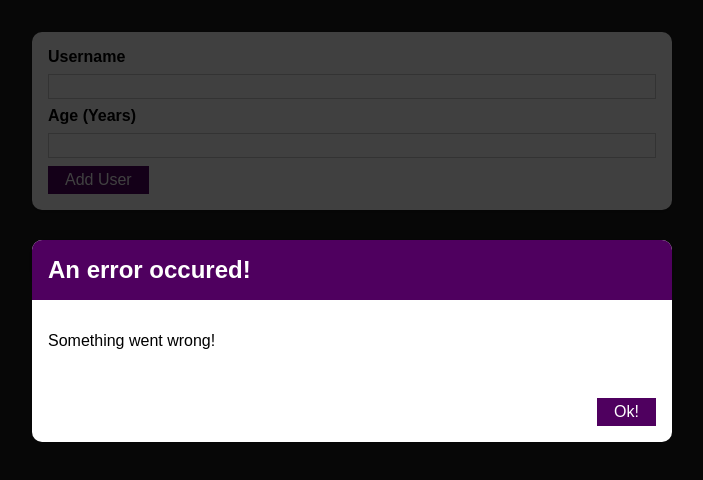
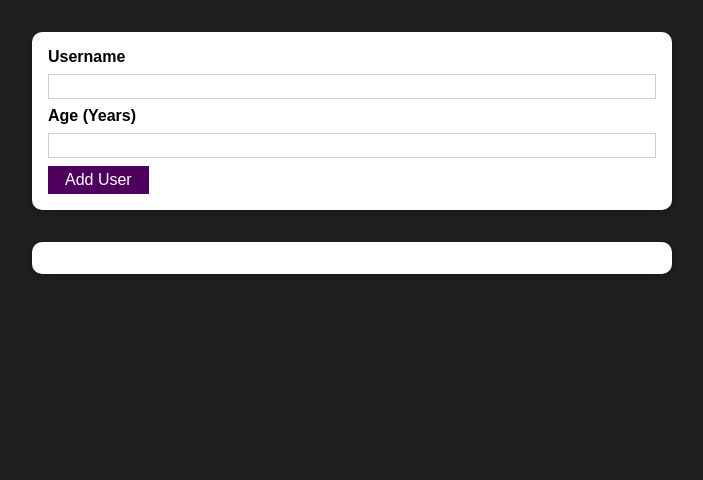
Before and after one commit to janiodrey/react-complete-guide-3, a React (Create React App) app: page / in a window 1280 px wide. Shown: the top 480 px of the page, without its empty margins (288-991 px from the left). Built offline with nearby package versions, Linux system fonts and the light colour scheme.

Commit message:
Managing the Error State

```diff
--- a/src/components/ui/ErrorModel.js
+++ b/src/components/ui/ErrorModel.js
@@ -6,7 +6,7 @@
 const ErrorModal = (props) => {
   return (
     <div>
-      <div className={css.backdrop}>
+      <div className={css.backdrop} onClick={props.onConfirm}>
         <Card className={css.modal}>
           <header className={css.header}>
             <h2>{props.title}</h2>
--- a/src/components/users/AddUser.js
+++ b/src/components/users/AddUser.js
@@ -8,14 +8,25 @@
 const AddUser = (props) => {
   const [enteredUserName, setEnteredUserName] = useState("");
   const [enteredAge, setEnteredAge] = useState("");
+  const [error, setError] = useState();
 
   const addUserHandler = (e) => {
     e.preventDefault();
     if (enteredUserName.trim().length === 0 || enteredAge.trim().length === 0) {
+      setError({
+        title: "Invalid input",
+        message: "Please enter a valid name and age (non-empty values).",
+      });
       return;
     }
 
-    if (+enteredAge < 1) return;
+    if (+enteredAge < 1) {
+      setError({
+        title: "Invalid age",
+        message: "Please enter a valid age (> 0).",
+      });
+      return;
+    }
 
     props.onAddUser(enteredUserName, enteredAge);
     setEnteredUserName("");
@@ -30,9 +41,13 @@
     setEnteredAge(e.target.value);
   };
 
+  const errorHandler = () => {
+    setError(null);
+  };
+
   return (
     <div>
-      <ErrorModal title="An error occured!" message="Something went wrong!" />
+      {error && <ErrorModal title={error.title} message={error.message} onConfirm={errorHandler}/>}
       <Card className={css.input}>
         <form onSubmit={addUserHandler}>
           <label htmlFor="username">Username</label>
```
